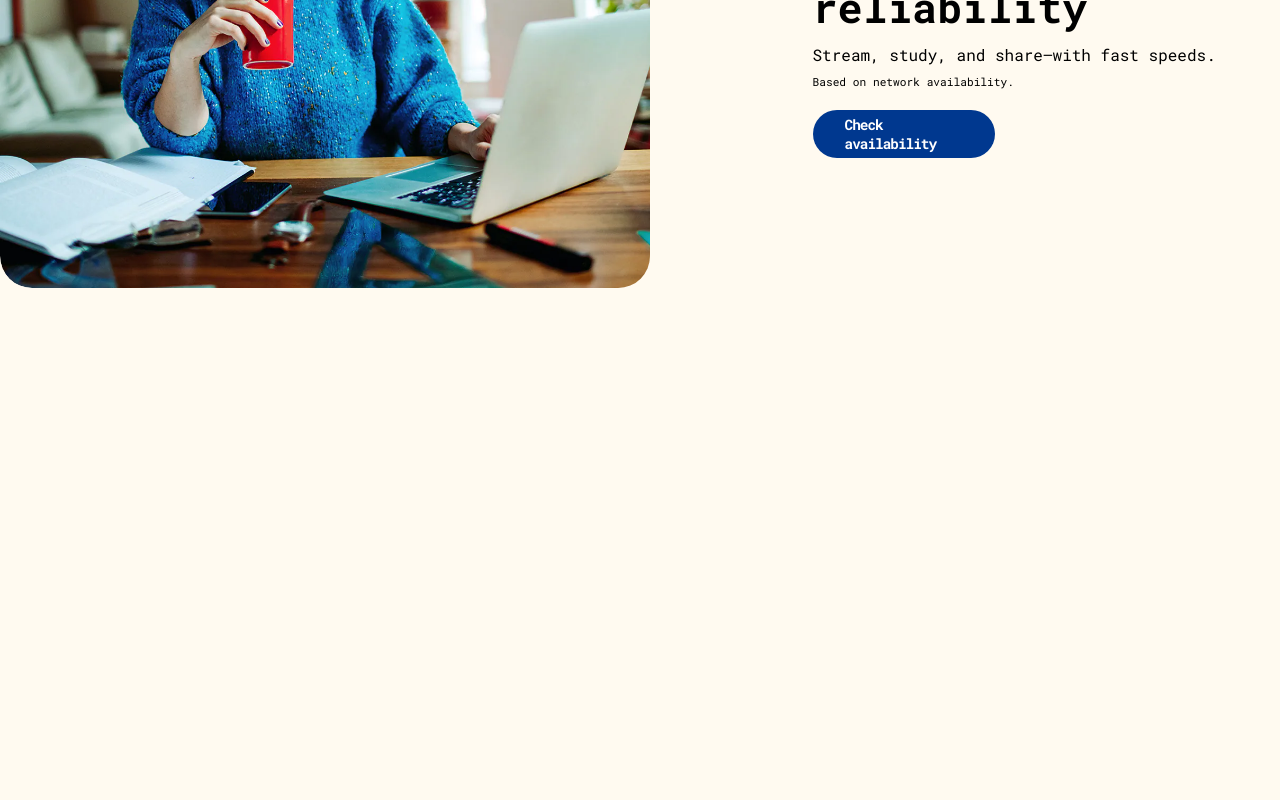
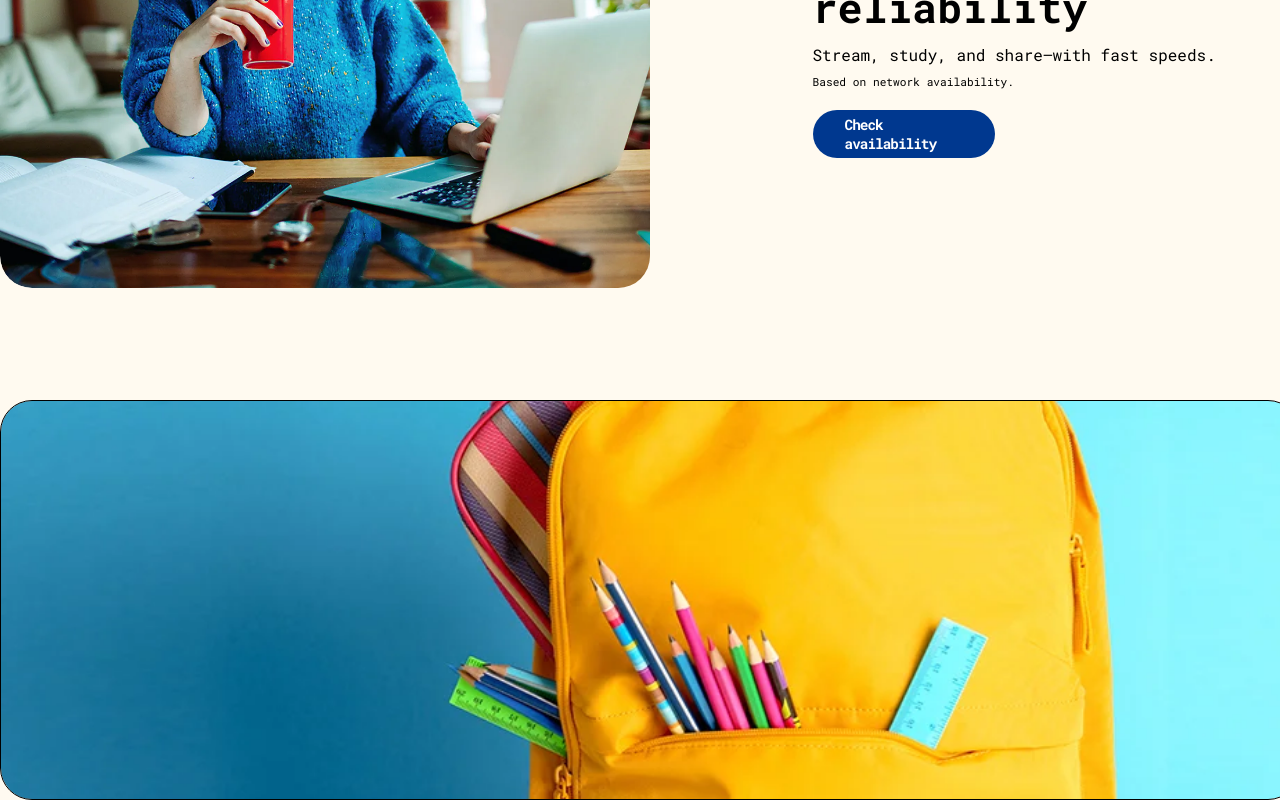
Before and after one commit to Cyannnnnnn/phone-plan-website, a Next.js app: page / in a window 1280 px wide. Shown: the part 3017-3817 px from the top of the page. Before the commit the page ends 3305 px from the top, so only its background shows below. Built offline with nearby package versions, Linux system fonts and the light colour scheme; no server answers; the database is empty.

Commit message:
The initial setup for Internet Ad

```diff
--- /dev/null
+++ b/app/components/BacktoSchool.tsx
@@ -0,0 +1,14 @@
+import styles from "@/app/styles/backtoSchool.module.css"
+import Image from "next/image"
+
+export default function BacktoSchool() {
+    return (
+        <section className={styles.mainContainer}>
+            <Image
+                className={styles.img}
+                src="/backtoSchoolAd.webp" fill
+                alt="Back to school Ad Pic"
+            />
+        </section>
+    )
+}
--- a/app/page.tsx
+++ b/app/page.tsx
@@ -5,6 +5,7 @@ import YoutuAd from './components/YoutuAd';
 import ScrollAds from './components/ScrollAds';
 import BottomMenu from './components/BottomMenu';
 import InternetAd from './components/InternetAd';
+import BacktoSchool from './components/BacktoSchool';
 
 import { Roboto_Mono } from "next/font/google";
 
@@ -37,6 +38,8 @@ export default function Home() {
 
       <InternetAd />
 
+      <BacktoSchool />
+
     </div>
   );
 }
--- /dev/null
+++ b/app/styles/backtoSchool.module.css
@@ -0,0 +1,28 @@
+.mainContainer {
+
+    width: 80%;
+    height: 32%;
+    min-width: 1300px;
+    min-height: 400px;
+
+    margin: 7rem auto 2rem auto;
+    border-radius: 2rem;
+    border: 1px solid black;
+
+    display: flex;
+
+    overflow: hidden;
+    position: relative;
+}
+
+.mainContainer:hover > img {
+    transform: scale(1.02);
+}
+
+.img {
+    position:absolute;
+    object-fit: cover;
+    object-position: center;
+    z-index: -1;
+    transition: transform 0.5s ease;
+}
```
Also changed, not shown: public/backtoSchoolAd.webp (added).
